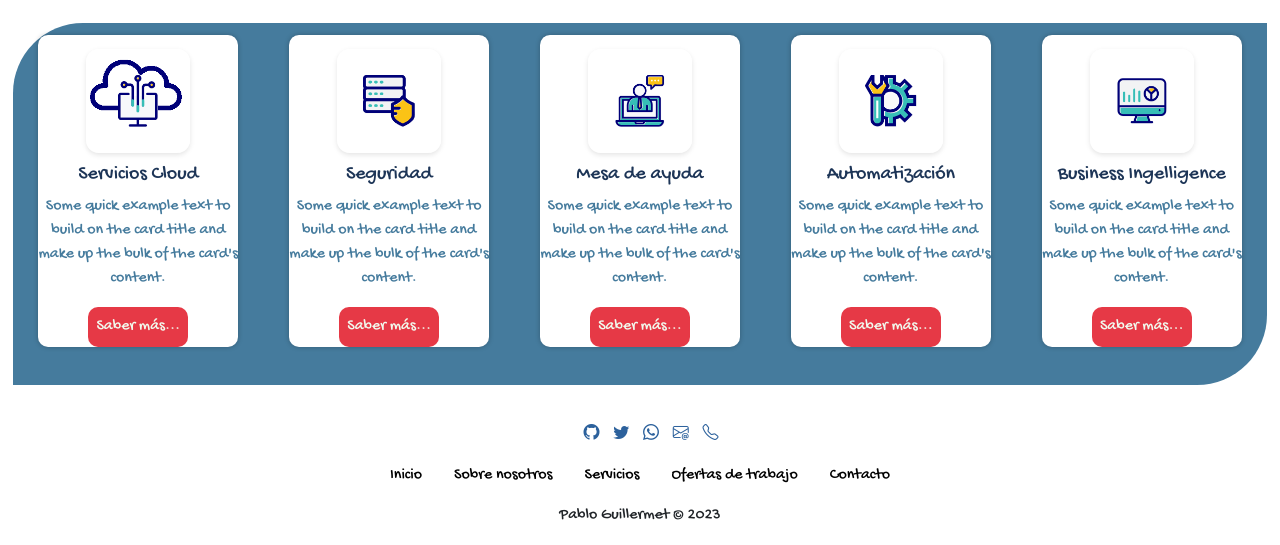
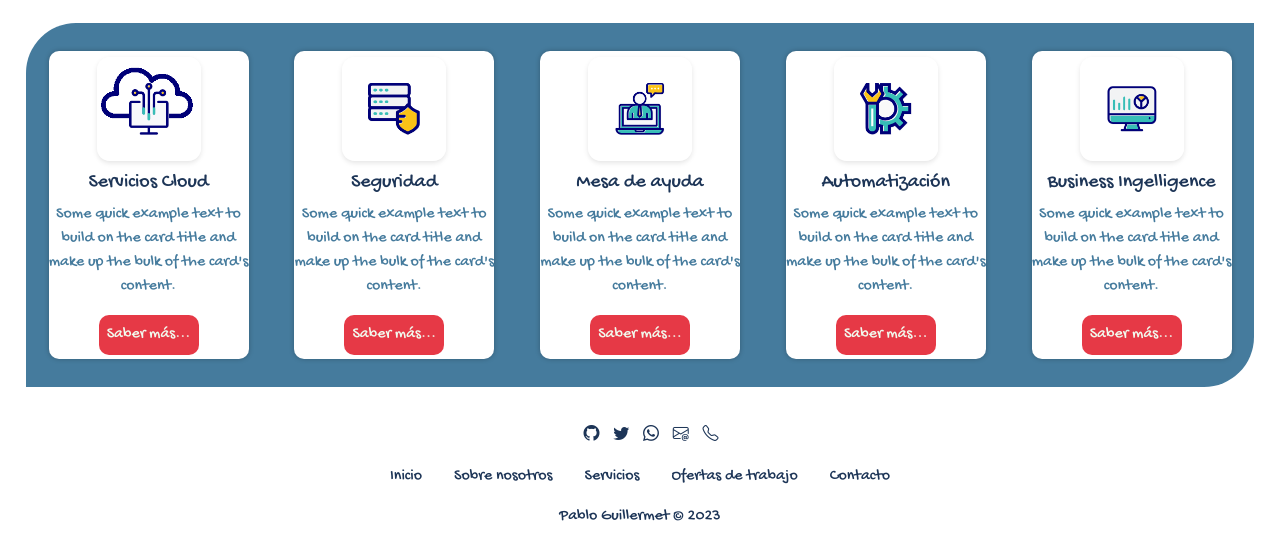
Before and after one commit to optimuspab/PreEntrega2Guillermet-DesarrolloWeb, a website: page index.html in a window 1280 px wide. Shown: the part 472-1017 px from the top of the page. Drawn offline with nearby package versions, Linux system fonts and the light colour scheme.

Commit message:
media query index

```diff
--- a/css/style.css
+++ b/css/style.css
@@ -126,13 +126,12 @@ main p {
     display: flex;
     flex-direction: row;
     gap: 1%;
-    margin: 0% 1% 0% 1%;
-    /*margin: 0%;*/
+    margin: 0% 2% 0% 2%;
     justify-content: center;
-    /*background-image: linear-gradient(to right top, #9bddeb, #43c2f1, #00a3fa, #007df8, #584be1);*/
     background-color: #457B9D;
     border-radius: 250px 0 250px 0;
     justify-items: center;
+    place-items:  center;
 }
 
 .services-card {
@@ -159,13 +158,13 @@ main p {
 
 .services-card-button {
     border: none;
-    /*background: linear-gradient(#995399, #441563);*/
     background-color: #E63946;
     border-radius: 10px;
     color: #F1FAEE;
     cursor: pointer;
     height: 40px;
     width: 100px;
+    margin: 0% 0% 2% 0%
 }
 
 .services-card {
@@ -196,11 +195,23 @@ footer li a {
 }
 
 .nav-footer a {
-    color: black;
+    color: #1D3557;
 }
 
 .socials-footer a {
-    color: #2c619c;
+    color: #1D3557;
+}
+
+.nav-footer a:hover {
+    color: #457B9D;
+}
+
+.socials-footer a:hover {
+    color: #457B9D;
+}
+
+footer p {
+    color: #1D3557;
 }
 
 /*CSS específico "Sobre nosotros"*/
@@ -373,8 +384,9 @@ footer li a {
     .services-section {
         display: flex;
         flex-direction: row;
-        padding: 0% 10% 5% 10%;
+        padding: 2% 10% 2% 10%;
         border-radius: 50px 0 50px 0;
+        justify-content: space-around;
     }
 
     .service-automation {
@@ -386,8 +398,9 @@ footer li a {
     }
 
     .services-card {
-        max-width: 200px;
-        padding-top: 3%;
+        max-width: 180px;
+        margin: 1%;
+
     }
 
     .services-card img {
@@ -577,8 +590,8 @@ footer li a {
     .services-section {
         display: flex;
         flex-direction: row;
-        border-radius: 70px 0 70px 0;
-        padding: 0% 0% 3% 0%;
+        border-radius: 50px 0 50px 0;
+        padding: 1% 2% 1% 2%;
     }
 
     .service-automation {
@@ -590,8 +603,8 @@ footer li a {
     }
 
     .services-card {
-        max-width: 230px;
-        padding-top: 3%;
+        max-width: 180px;
+        margin: 1%;
     }
 
     .services-card img {
@@ -676,9 +689,8 @@ footer li a {
         display: grid;
         grid-template-columns: repeat(4, 20%);
         grid-template-rows: auto;
-        /*width: 80%;*/
-        padding: 1% 0% 3% 0%;
-        gap: 3%
+        padding: 1% 0% 1% 0%;
+        gap: 1%
     }
 
     .services-card {
@@ -790,7 +802,9 @@ footer li a {
 
     .services-section {
         display: grid;
-        grid-template-columns: repeat(3, 1fr);
+        grid-template-columns: repeat(4, 20%);
+        grid-template-rows: auto;
+        margin: 0% 2% 0% 2%;
     }
 
     /*CSS específico "Sobre nosotros"*/
@@ -846,8 +860,7 @@ footer li a {
     .services-section {
         grid-template-columns: repeat(5, 20%);
         grid-template-rows: auto;
-        /*width: 80%;*/
-        padding: 1% 0% 3% 0%;
+        padding: 2% 0% 2% 0%;
         column-gap: 0%;
     }
 
```
